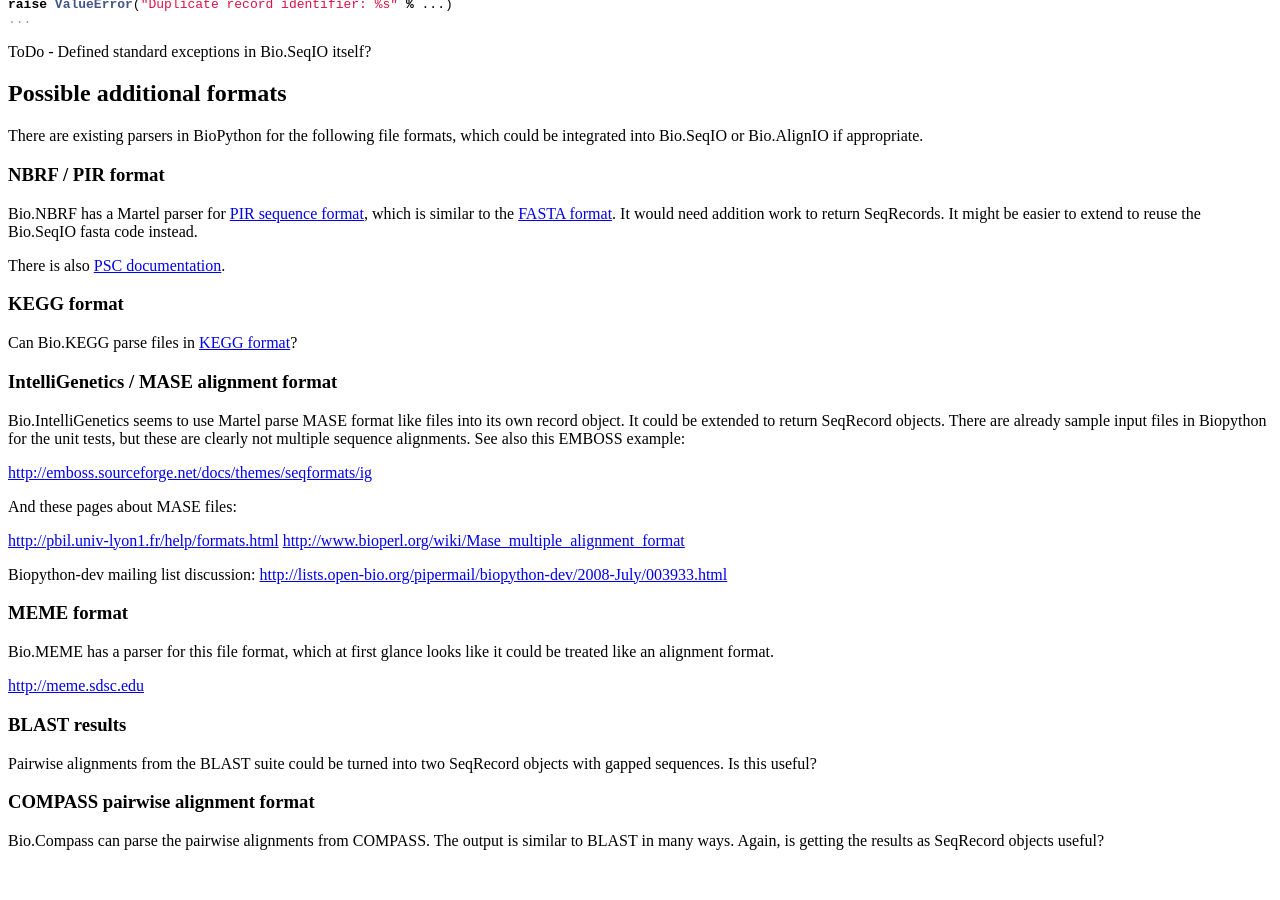
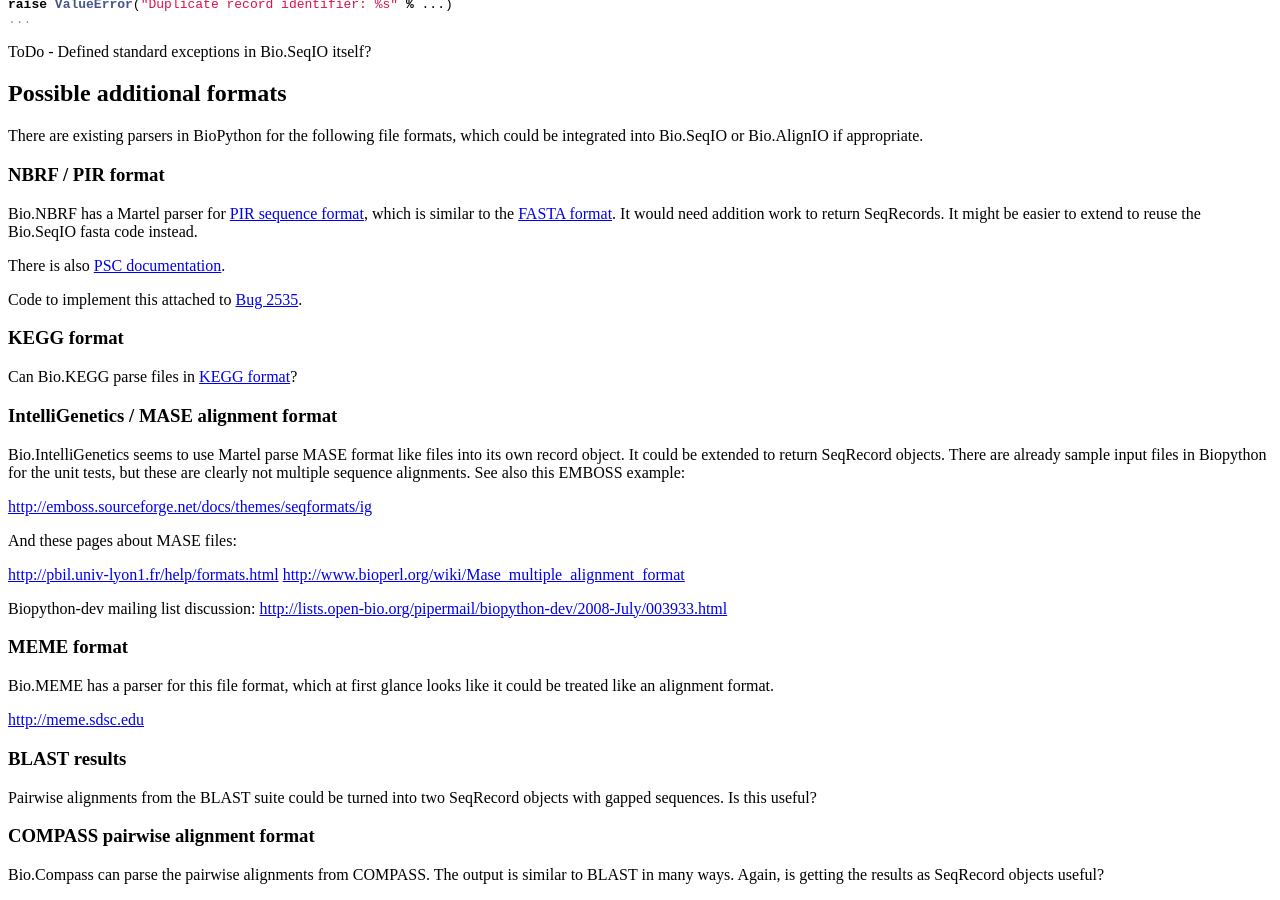
Before and after one commit to biopython/biopython.github.io, a Jekyll site: the page built from wiki/SeqIO_dev.md, in a window 1280 px wide and 900 px high, scrolled down 779 px. Built offline with Jekyll 4.4.1, drawn with Linux system fonts in a browser that asks for light colours; before the commit the page ends 1645 px from its top, so only the background shows below that.

Commit message:
/* NBRF / PIR format */

```diff
--- a/wiki/SeqIO_dev.md
+++ b/wiki/SeqIO_dev.md
@@ -92,6 +92,9 @@ reuse the Bio.SeqIO fasta code instead.
 There is also [PSC
 documentation](http://www.psc.edu/general/software/packages/seq-intro/nbrffile.html).
 
+Code to implement this attached to [Bug
+2535](http://bugzilla.open-bio.org/show_bug.cgi?id=2535).
+
 ### KEGG format
 
 Can Bio.KEGG parse files in [KEGG
```
Also changed, not shown: 1 other file.
